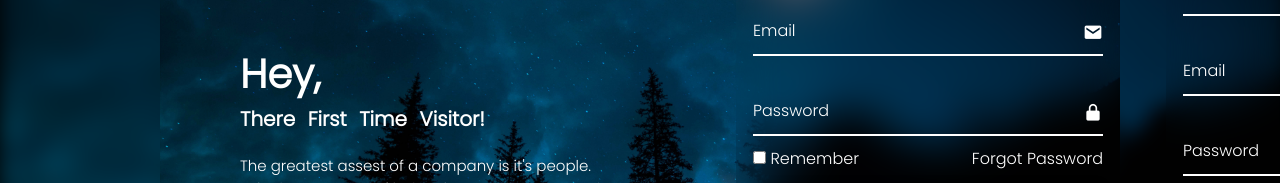
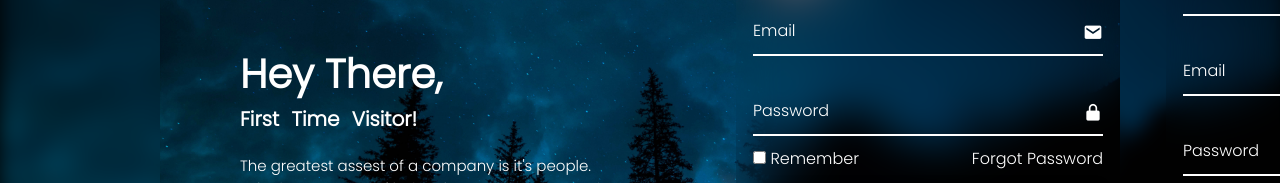
Before and after one commit to Vinaypaliwal123/LandingPage, a plain HTML site: page index.html in a window 1280 px wide. Shown: the part 298-481 px from the top of the page. Drawn offline with nearby package versions, Linux system fonts and the light colour scheme.

Commit message:
Update index.html

```diff
--- a/index.html
+++ b/index.html
@@ -33,8 +33,8 @@
             </div>
 
             <div class="intro">
-                <h2>Hey,</h2>
-                <h3>There First Time Visitor!</h3>
+                <h2>Hey There,</h2>
+                <h3>First Time Visitor!</h3>
                 <p>The greatest assest of a company is it's people.<br>Join the VP group of industries as we grow together.</p>
                 <div class="contact">
                     <a href=""><i class='bx bxl-instagram'></i></a>
```
